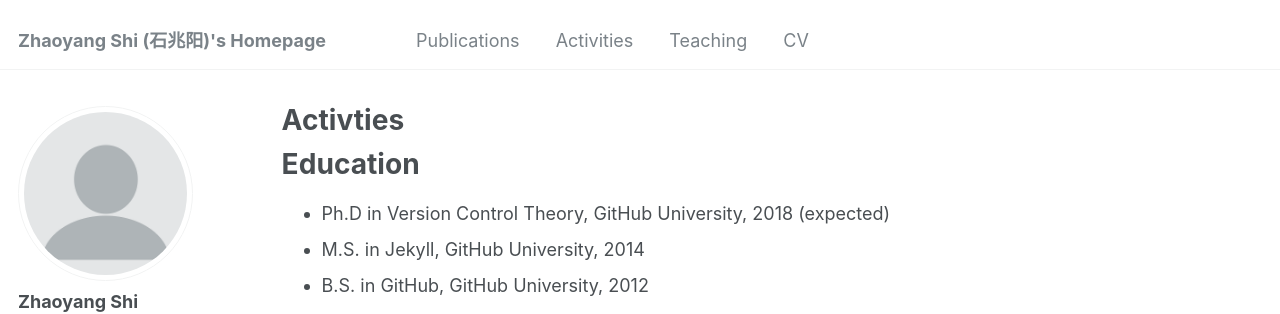
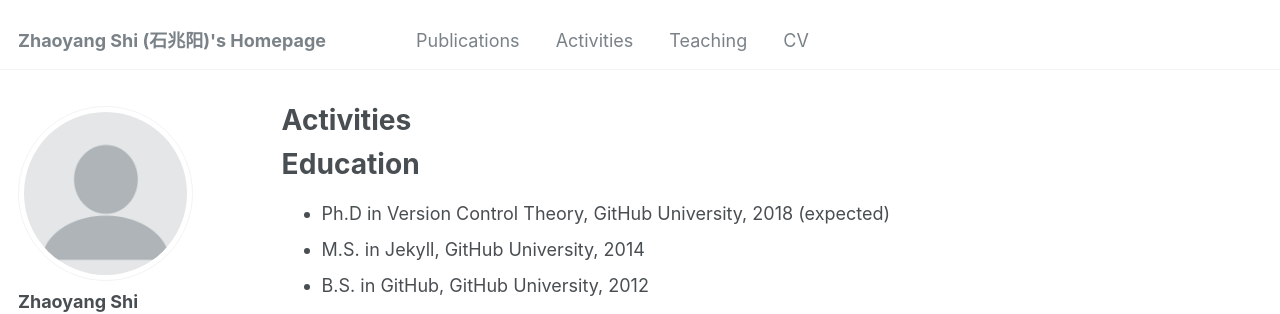
Before and after one commit to 10Mzys/website, a Jekyll site: the page built from _pages/activities.md, in a window 1280 px wide and 900 px high. Shown: the top 314 px of the window. Built offline with Jekyll 4.4.1, drawn with Linux system fonts in a browser that asks for light colours; some web fonts are replaced.

Commit message:
Update activities.md

```diff
--- a/_pages/activities.md
+++ b/_pages/activities.md
@@ -1,7 +1,7 @@
 ---
 layout: archive
-title: "Activties"
-permalink: /activties/
+title: "Activities"
+permalink: /activities/
 author_profile: true
 redirect_from:
   - /resume
```
